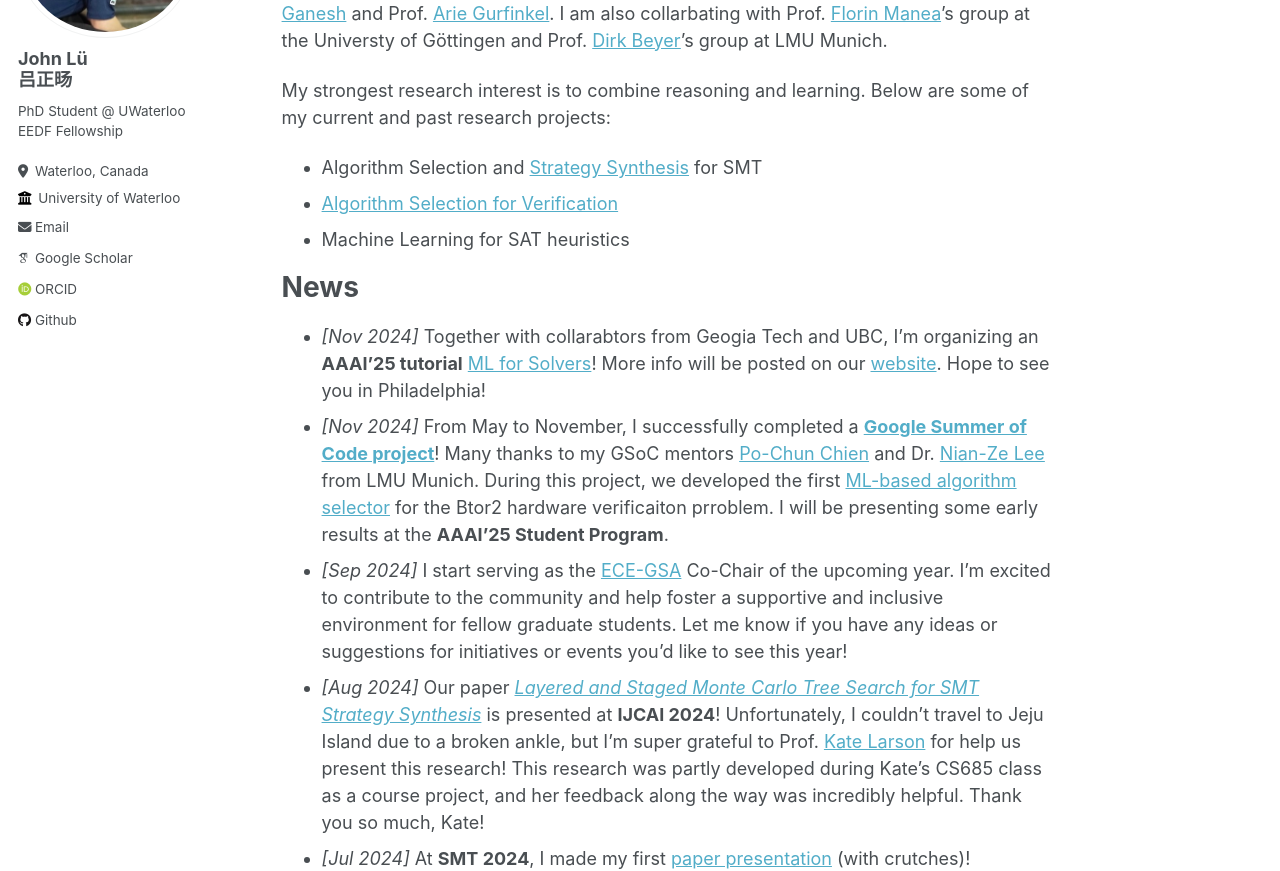
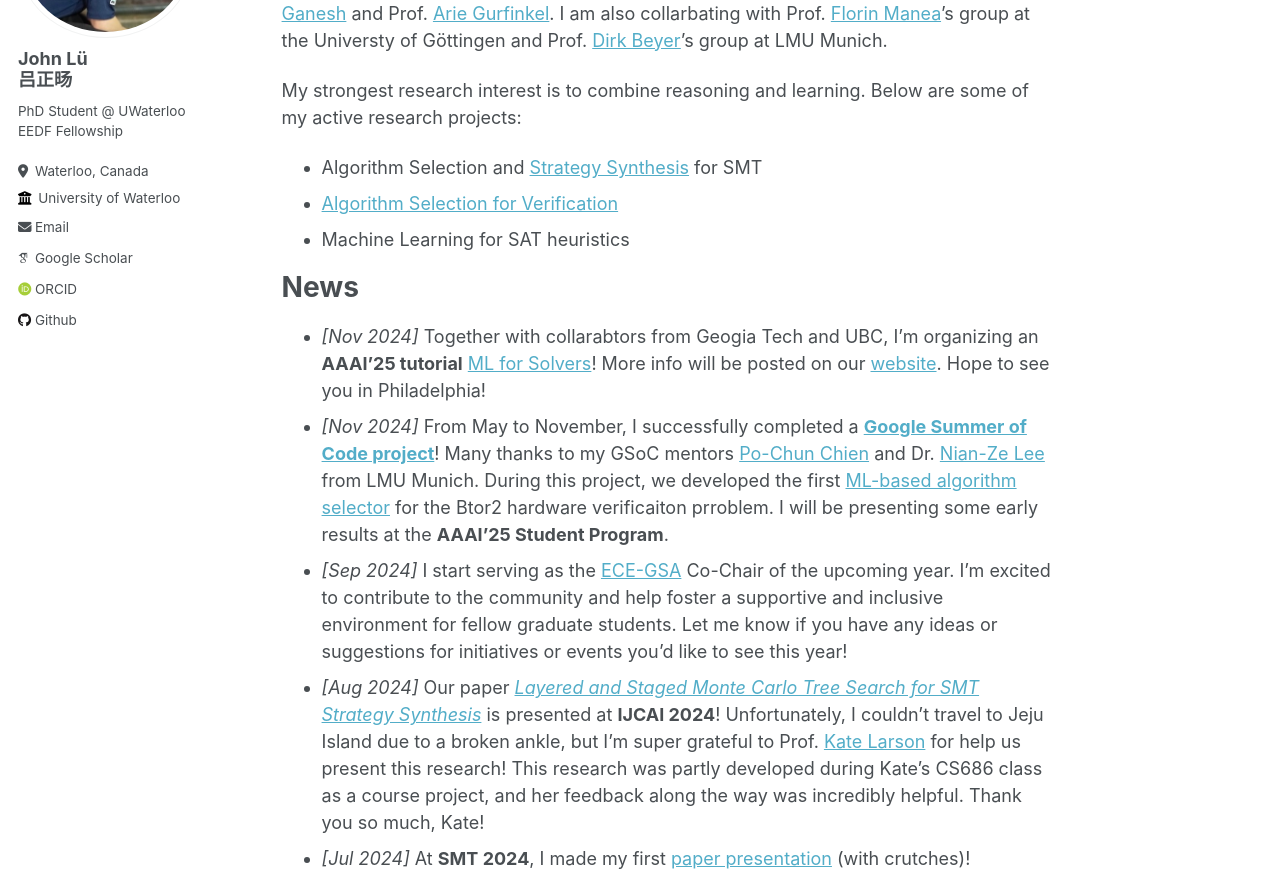
Before and after one commit to JohnLyu2/johnlyu2.github.io, a Jekyll site: the page built from _pages/about.md, in a window 1280 px wide and 1400 px high. Shown: the part 226-1097 px from the top of the window. Built offline with Jekyll 4.4.1, drawn with Linux system fonts in a browser that asks for light colours; some web fonts are replaced.

Commit message:
fix a bug

```diff
--- a/_pages/about.md
+++ b/_pages/about.md
@@ -11,7 +11,7 @@ Hi, this is John Lü (吕正旸 in Chinese). Welcome to my personal website!
 
 I am a 2nd-year PhD student at the University of Waterloo. My supervisors are Prof. [Vijay Ganesh](https://vganesh1.github.io/) and Prof. [Arie Gurfinkel](https://arieg.bitbucket.io/). I am also collarbating with Prof. [Florin Manea](https://flmanea.blogspot.com/)'s group at the Universty of Göttingen and Prof. [Dirk Beyer](https://www.sosy-lab.org/)'s group at LMU Munich.
 
-My strongest research interest is to combine reasoning and learning. Below are some of my current and past research projects:
+My strongest research interest is to combine reasoning and learning. Below are some of my active research projects:
 
 - Algorithm Selection and [Strategy Synthesis](https://www.ijcai.org/proceedings/2024/0211.pdf) for SMT
 - [Algorithm Selection for Verification](https://summerofcode.withgoogle.com/programs/2024/projects/FGmF8gS3)
@@ -22,7 +22,7 @@ News
 - *[Nov 2024]*  Together with collarabtors from Geogia Tech and UBC, I'm organizing an **AAAI'25 tutorial** [ML for Solvers](https://ml-for-solvers.github.io/)! More info will be posted on our [website](https://ml-for-solvers.github.io/). Hope to see you in Philadelphia!
 - *[Nov 2024]*  From May to November, I successfully completed a [**Google Summer of Code project**](https://summerofcode.withgoogle.com/programs/2024/projects/FGmF8gS3)! Many thanks to my GSoC mentors [Po-Chun Chien](https://www.sosy-lab.org/people/chien/) and Dr. [Nian-Ze Lee](https://nianzelee.github.io/) from LMU Munich. During this project, we developed the first [ML-based algorithm selector](https://gitlab.com/sosy-lab/software/btor2-select) for the Btor2 hardware verificaiton prroblem. I will be presenting some early results at the **AAAI'25 Student Program**.
 - *[Sep 2024]*  I start serving as the [ECE-GSA](https://uwaterloo.ca/electrical-computer-engineering-graduate-student-association/) Co-Chair of the upcoming year. I’m excited to contribute to the community and help foster a supportive and inclusive environment for fellow graduate students. Let me know if you have any ideas or suggestions for initiatives or events you’d like to see this year!
-- *[Aug 2024]*  Our paper *[Layered and Staged Monte Carlo Tree Search for SMT Strategy Synthesis](https://www.ijcai.org/proceedings/2024/0211.pdf)* is presented at **IJCAI 2024**! Unfortunately, I couldn't travel to Jeju Island due to a broken ankle, but I'm super grateful to Prof. [Kate Larson](https://cs.uwaterloo.ca/~klarson/index.html) for help us present this research! This research was partly developed during Kate's CS685 class as a course project, and her feedback along the way was incredibly helpful. Thank you so much, Kate!
+- *[Aug 2024]*  Our paper *[Layered and Staged Monte Carlo Tree Search for SMT Strategy Synthesis](https://www.ijcai.org/proceedings/2024/0211.pdf)* is presented at **IJCAI 2024**! Unfortunately, I couldn't travel to Jeju Island due to a broken ankle, but I'm super grateful to Prof. [Kate Larson](https://cs.uwaterloo.ca/~klarson/index.html) for help us present this research! This research was partly developed during Kate's CS686 class as a course project, and her feedback along the way was incredibly helpful. Thank you so much, Kate!
 - *[Jul 2024]*  At **SMT 2024**, I made my first [paper presentation](https://easychair.org/smart-slide/slide/p8zq#) (with crutches)!
 - *[Jul 2024]*  Our solver [Z3-alpha](https://github.com/JohnLyu2/z3alpha) won [multiple awards](https://drive.google.com/file/d/1dEeJFfzjJz4vp-mU5XiGnR-hHJdsU1QZ/view?usp=sharing) at **SMT-COMP 2024**! It excelled across divisions such as QF_Datatypes, QF_LinearIntArith, QF_NonLinearIntArith, and QF_NonLinearRealArith! Read more on [Georgia Tech News](https://research.gatech.edu/award-winning-software-tool-uses-innovative-approach).
 - *[Jun 2024]*  Happy to receive the Winter 2024 FOE Graduate Scholarship! Some more bucks to enjoy a decent dinner : )
```
